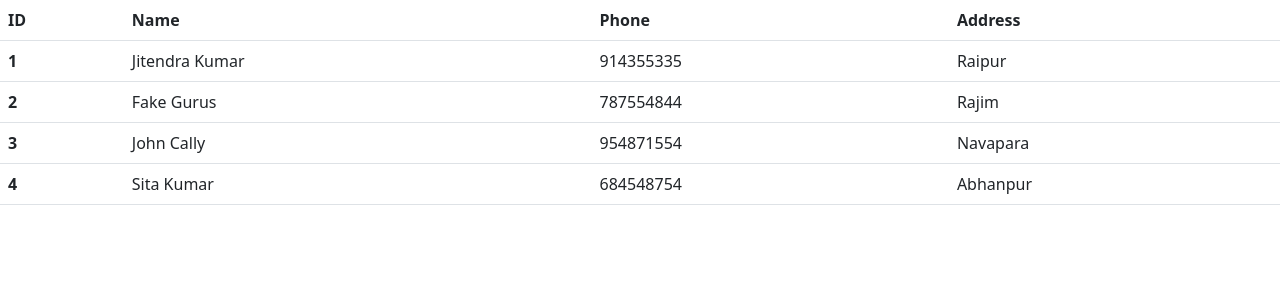
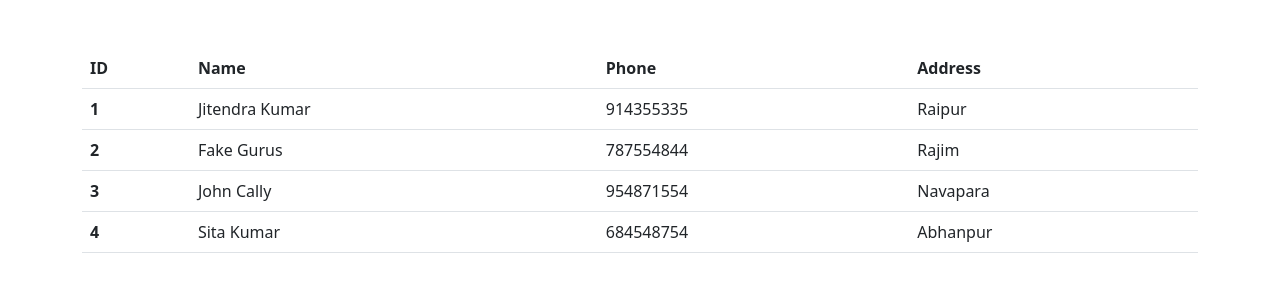
Before and after one commit to Jitendra1mp4/flask-learn, a Flask app: page /users in a window 1280 px wide. Shown: the part 56-356 px from the top of the page. Run offline with Flask 3, Linux system fonts and the light colour scheme; some libraries are stand-ins or nearby versions.

Commit message:
style : added some style classes

```diff
--- a/templates/users.html
+++ b/templates/users.html
@@ -1,4 +1,5 @@
 {% extends 'base.html' %} {% block content %}
+<div class="container container-sm mt-5">
 
   <table class="table">
     <thead>
@@ -20,5 +21,6 @@
       {% endfor %}
     </tbody>
   </table>
+</div>
 
 {% endblock %}
```
Lines whose indentation alone changed are shown as unchanged.
